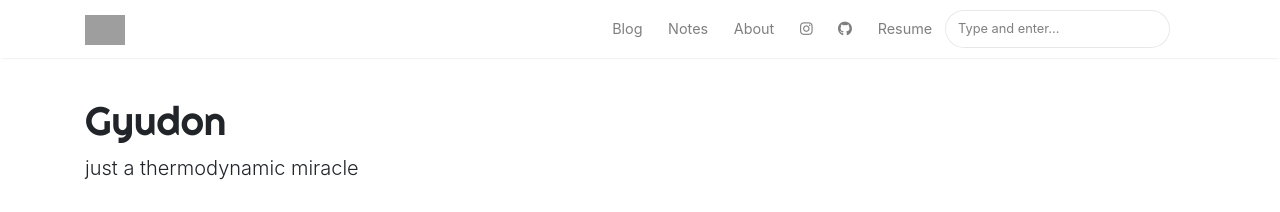
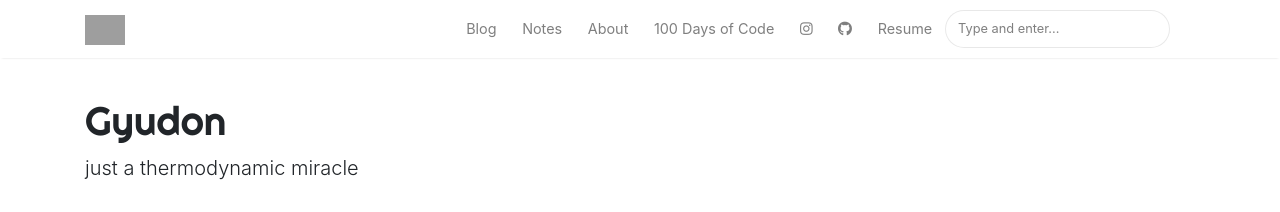
Before and after one commit to gyyu/gyyu.github.io, a Jekyll site: the page built from _posts/drafts/2020-03-30-watchmen.md, in a window 1280 px wide. Shown: the top 212 px of the page. Built offline with Jekyll 4.4.1, drawn with Linux system fonts in a browser that asks for light colours; nearby versions of some CDN libraries; grey boxes are pictures that could not be loaded.

Commit message:
Update Nav

```diff
--- a/_layouts/default.html
+++ b/_layouts/default.html
@@ -77,6 +77,10 @@
 
                 <li class="nav-item">
                 <a class="nav-link" href="{{ site.baseurl }}/about">About</a>
+                </li>
+
+                <li class="nav-item">
+                <a class="nav-link" href="{{ site.baseurl }}/100doc">100 Days of Code</a>
                 </li>
 
                 <li class="nav-item">
```
